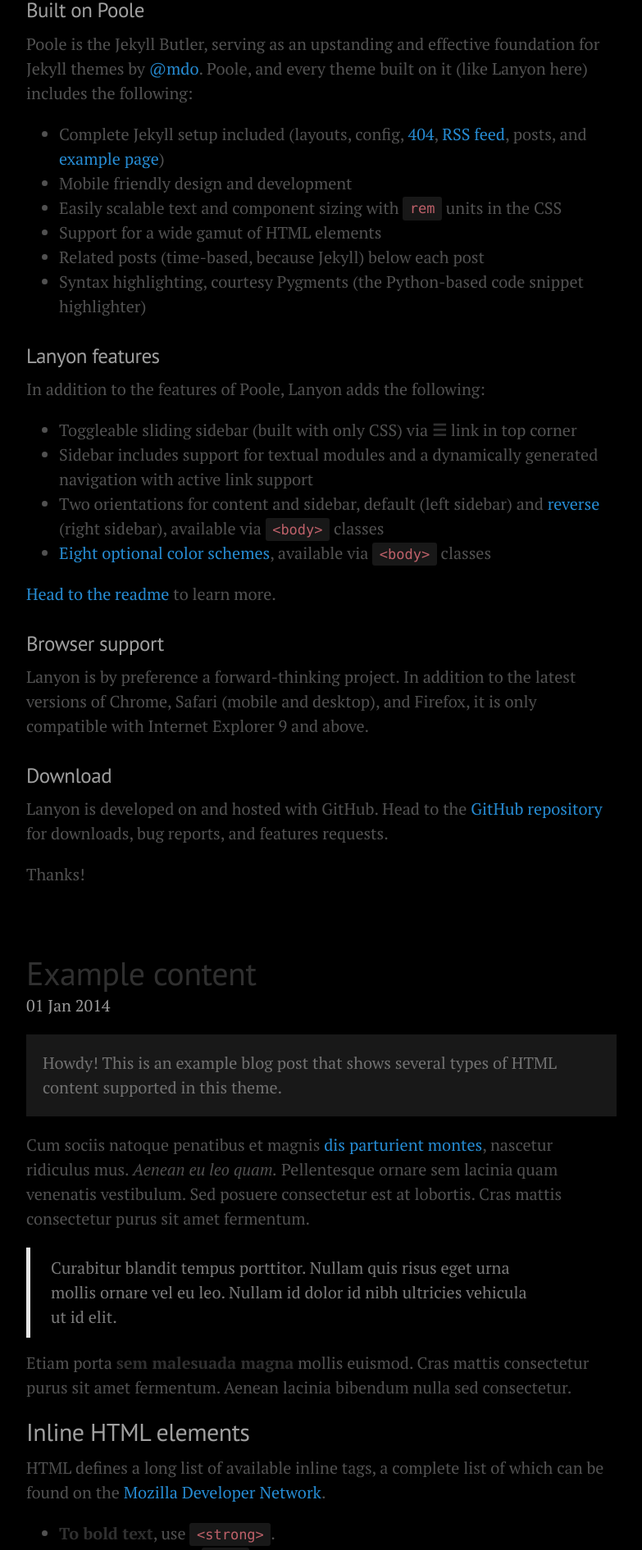
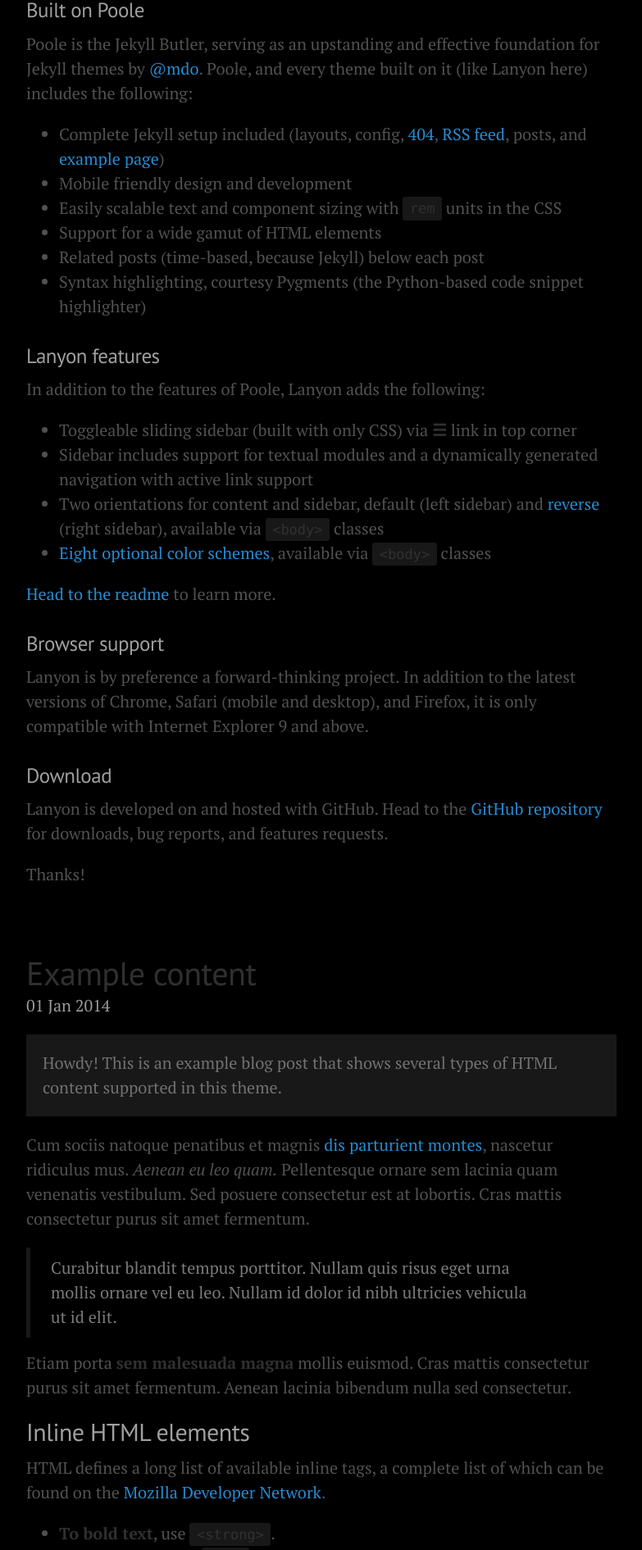
Before and after one commit to iankeane/keanegit.github.io, a Jekyll site: the page built from index.html, in a window 1280 px wide. Shown: the part 325-2216 px from the top of the page at 82% size, without its empty margins (248-1031 px from the left). Built offline with Jekyll 4.4.1, drawn with Linux system fonts in a browser that asks for light colours; the list of posts is cut into pages by our own code.

Commit message:
code highlight color

```diff
--- a/public/css/poole.css
+++ b/public/css/poole.css
@@ -155,7 +155,7 @@
 code {
   padding: .25em .5em;
   font-size: 85%;
-  color: #bf616a;
+  color: #313131;
   background-color: #181818;
   border-radius: 3px;
 }
@@ -215,7 +215,7 @@
   padding: .5rem 1rem;
   margin: .8rem 0;
   color: #7a7a7a;
-  border-left: .25rem solid #e5e5e5;
+  border-left: .25rem solid #181818;
 }
 blockquote p:last-child {
   margin-bottom: 0;
```
